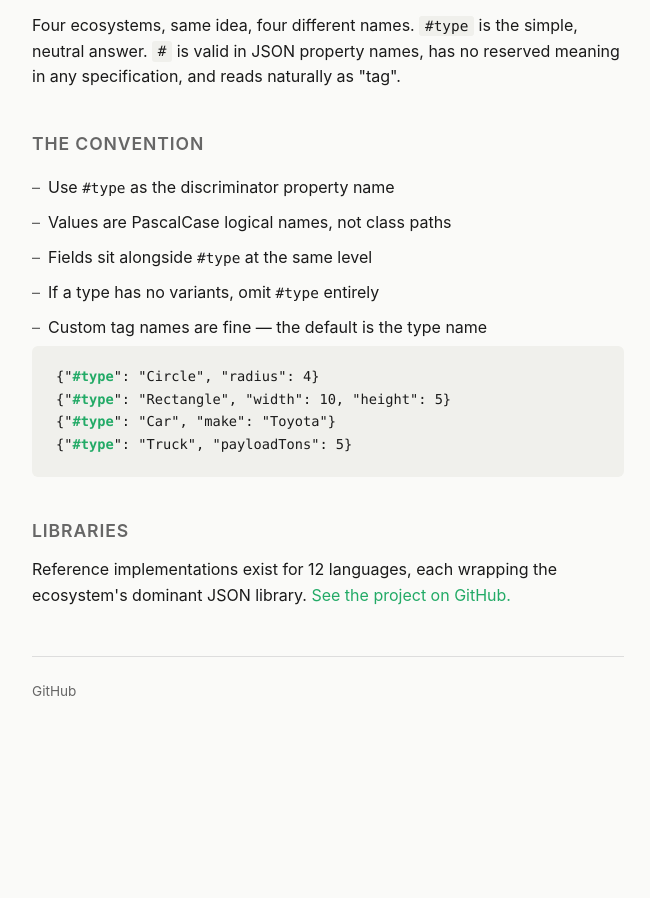
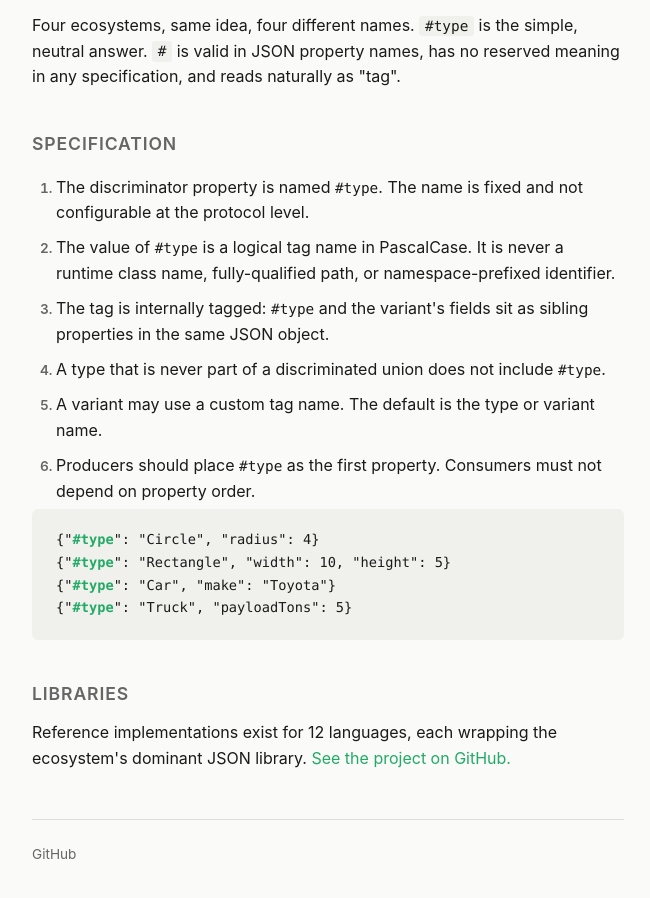
Before and after one commit to immersus-machina/json-tag, a plain HTML site: page website/index.html in a window 1280 px wide. Shown: the part 782-1680 px from the top of the page, without its empty margins (312-962 px from the left). Before the commit the page ends 1533 px from the top, so only its background shows below. Drawn offline with Linux system fonts and the light colour scheme.

Commit message:
docs: website sharpening

```diff
--- a/website/index.html
+++ b/website/index.html
@@ -131,6 +131,20 @@
       margin-right: 0.5rem;
     }
 
+    ol {
+      padding-left: 1.5rem;
+    }
+
+    ol li {
+      padding: 0.3rem 0;
+    }
+
+    ol li::marker {
+      color: var(--muted);
+      font-weight: 600;
+      font-size: 0.85em;
+    }
+
     a {
       color: var(--accent);
       text-decoration: none;
@@ -204,14 +218,15 @@
 </section>
 
 <section>
-  <h2>The Convention</h2>
-  <ul>
-    <li>Use <code>#type</code> as the discriminator property name</li>
-    <li>Values are PascalCase logical names, not class paths</li>
-    <li>Fields sit alongside <code>#type</code> at the same level</li>
-    <li>If a type has no variants, omit <code>#type</code> entirely</li>
-    <li>Custom tag names are fine &mdash; the default is the type name</li>
-  </ul>
+  <h2>Specification</h2>
+  <ol>
+    <li>The discriminator property is named <code>#type</code>. The name is fixed and not configurable at the protocol level.</li>
+    <li>The value of <code>#type</code> is a logical tag name in PascalCase. It is never a runtime class name, fully-qualified path, or namespace-prefixed identifier.</li>
+    <li>The tag is internally tagged: <code>#type</code> and the variant's fields sit as sibling properties in the same JSON object.</li>
+    <li>A type that is never part of a discriminated union does not include <code>#type</code>.</li>
+    <li>A variant may use a custom tag name. The default is the type or variant name.</li>
+    <li>Producers should place <code>#type</code> as the first property. Consumers must not depend on property order.</li>
+  </ol>
   <pre><code>{"<span class="tag-name">#type</span>": "Circle", "radius": 4}
 {"<span class="tag-name">#type</span>": "Rectangle", "width": 10, "height": 5}
 {"<span class="tag-name">#type</span>": "Car", "make": "Toyota"}
```
